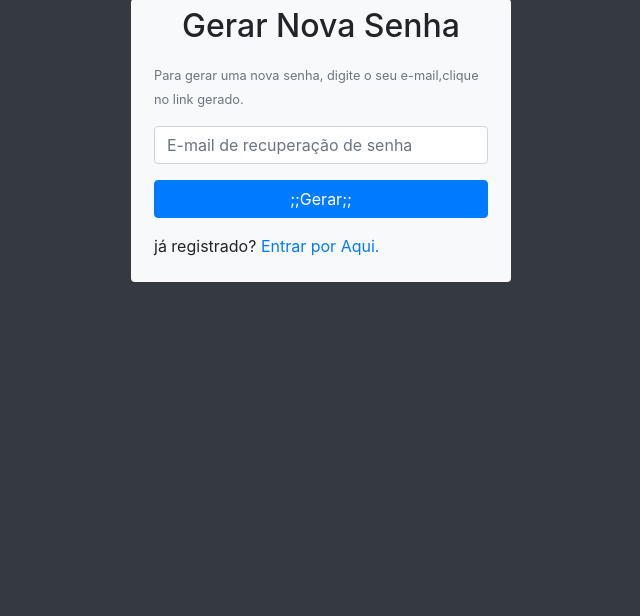
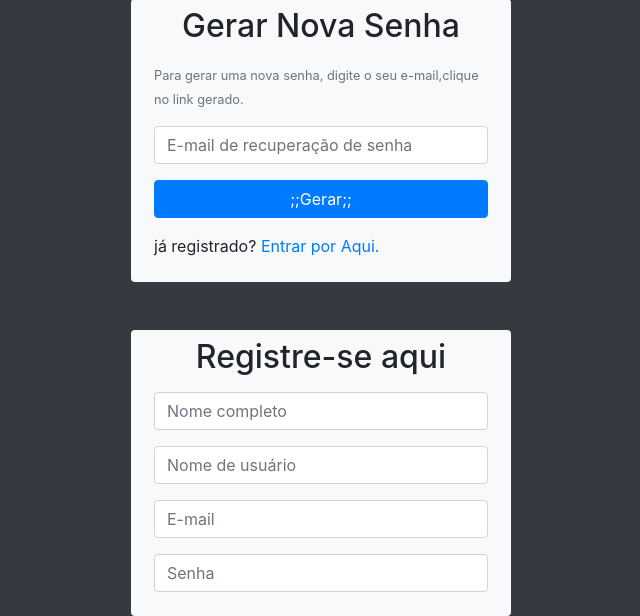
Before and after one commit to Emillysouza/login, a PHP site: page /login/ in a window 1280 px wide. Shown: the part 475-1091 px from the top of the page, without its empty margins (319-959 px from the left). Before the commit the page ends 757 px from the top, so only its background shows below. Run offline with PHP 8.4, Linux system fonts and the light colour scheme.

Commit message:
formulário de cadastro

```diff
--- a/index.php
+++ b/index.php
@@ -114,6 +114,32 @@
         </section>
         <!-- Fim de seção de Recuperação de senha-->
 
+        <!-- Início do formulario de cadastro de novos usuário -->
+        <Section class="row mt-5">
+                <div class="col-lg-4 offset-lg-4 bg-light rounded" id="caixaRegistro">
+                    <h2 class="text-center mt-2"> Registre-se aqui</h2>
+                    <form action="#" method="post" class="p-2" id="formRegistro">
+
+                        <div class="form-group">
+                            <input type="text" name="nomeCompleto" id="nomeCompleto" class="form-control" placeholder="Nome completo">
+                        </div>
+
+                        <div class="form-group">
+                            <input type="text" name="nomeUsuario" id="nomeUsuario" class="form-control" placeholder="Nome de usuário">
+                        </div>
+
+                        <div class="form-group">
+                            <input type="email" name="emailusuario" id="emailUsuario" class="form-control" placeholder="E-mail">
+                        </div>
+
+                        <div class="form-group">
+                            <input type="password" name="senhaUsuario" id="senhaUsuario" class="form-control" placeholder="Senha">
+                        </div>
+                    </form>
+
+                </div>
+        </Section>
+        <!--  Final do formulário de cadastro de novos usuário -->
     </main>
 
     <!-- Optional JavaScript -->
```
Also changed, not shown: README.md.
